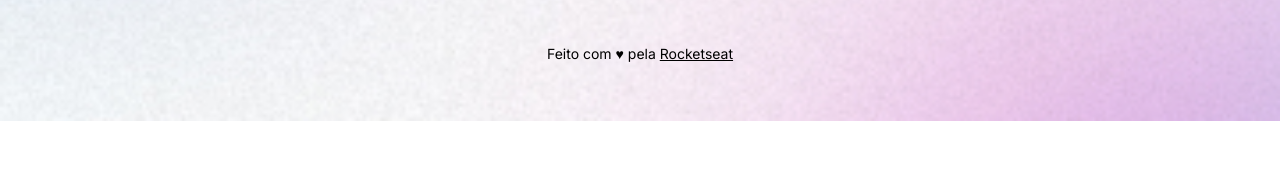
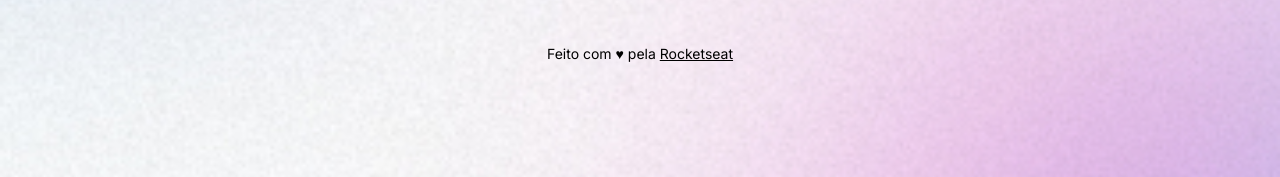
Before and after one commit to erysameth/Projeto-DevLinks-ROCKETSEAT, a plain HTML site: page index.html in a window 1280 px wide. Shown: the part 679-856 px from the top of the page. Before the commit the page ends 800 px from the top, so only its background shows below. Drawn offline with nearby package versions, Linux system fonts and the light colour scheme.

Commit message:
change bg based on media queries

```diff
--- a/style.css
+++ b/style.css
@@ -34,6 +34,7 @@ body {
 
   /* background: color image repeat position/size */
   background: var(--bg-url) no-repeat top center/cover;
+  height: 100vh;
 }
 
 /*body e container*/
@@ -45,7 +46,7 @@ body * {
 
 #container {
   width: 100%;
-  max-width:580px;
+  max-width: 580px;
   margin: 56px auto 0px;
   padding: 0 24px;
 }
@@ -174,3 +175,15 @@ footer {
   text-align: center;
   font-size: 14px;
 }
+
+/* media queries */
+
+@media (min-width: 700px) {
+  :root {
+    --bg--url: url(./assets/bg-desktop.jpg);
+  }
+
+  :root {
+    --bg--url: url(./assets/bg-desktop-light.jpg);
+  }
+}
```
